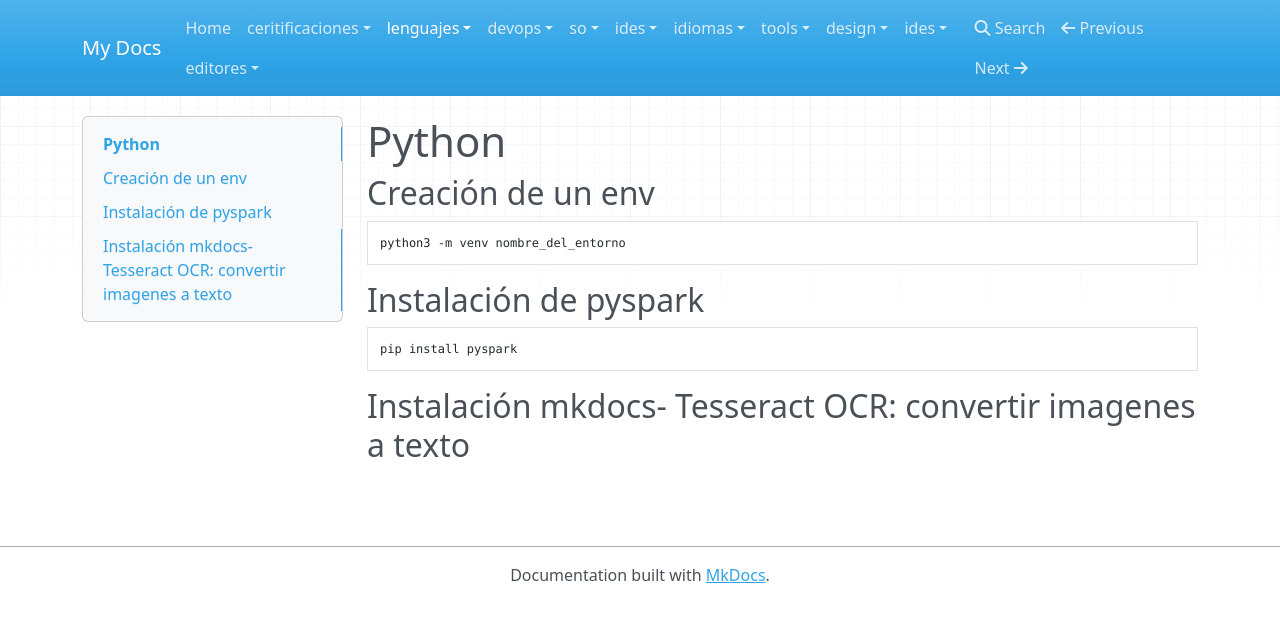
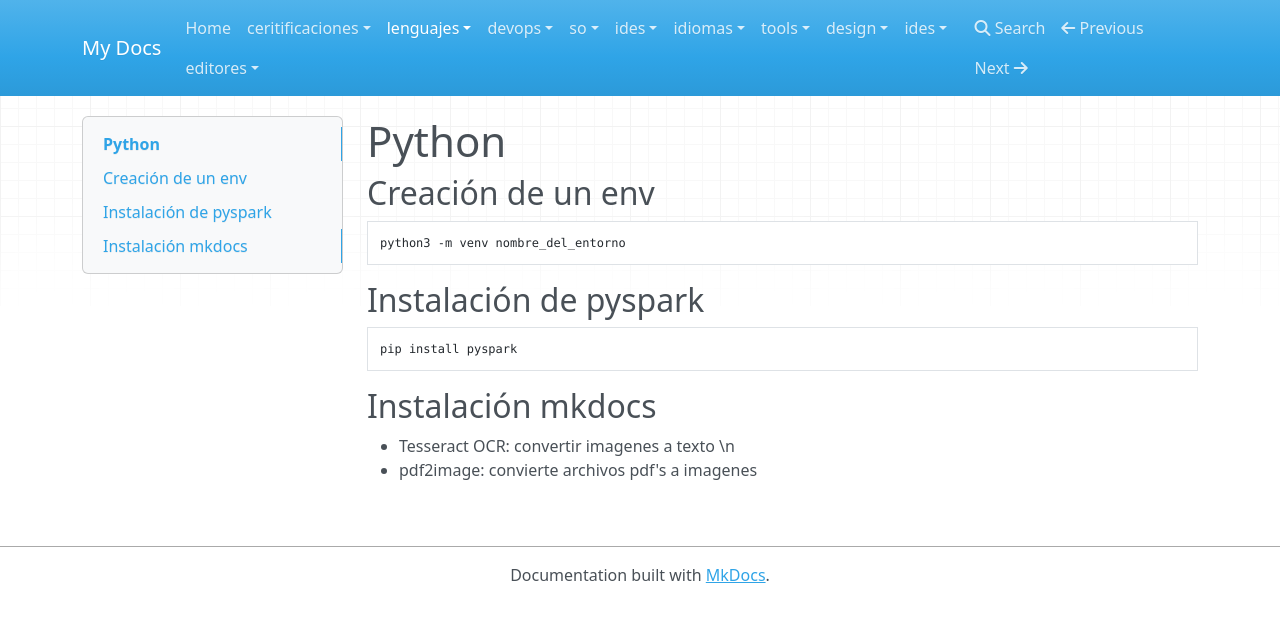
Before and after one commit to CarlosNaranjoMx/01_mkdocs, an MkDocs documentation site: the page built from docs/lenguajes/python.md, in a window 1280 px wide. Shown: the top 622 px of the page. Built offline with MkDocs 1.6.1, drawn with Linux system fonts in a browser that asks for light colours; nearby versions of some CDN libraries.

Commit message:
generated commit

````diff
--- a/docs/lenguajes/python.md
+++ b/docs/lenguajes/python.md
@@ -11,4 +11,7 @@ python3 -m venv nombre_del_entorno
 pip install pyspark
 ```
 
-## Instalación mkdocs- Tesseract OCR: convertir imagenes a texto
+## Instalación mkdocs
+- Tesseract OCR: convertir imagenes a texto
+\n
+- pdf2image: convierte archivos pdf's a imagenes
````
